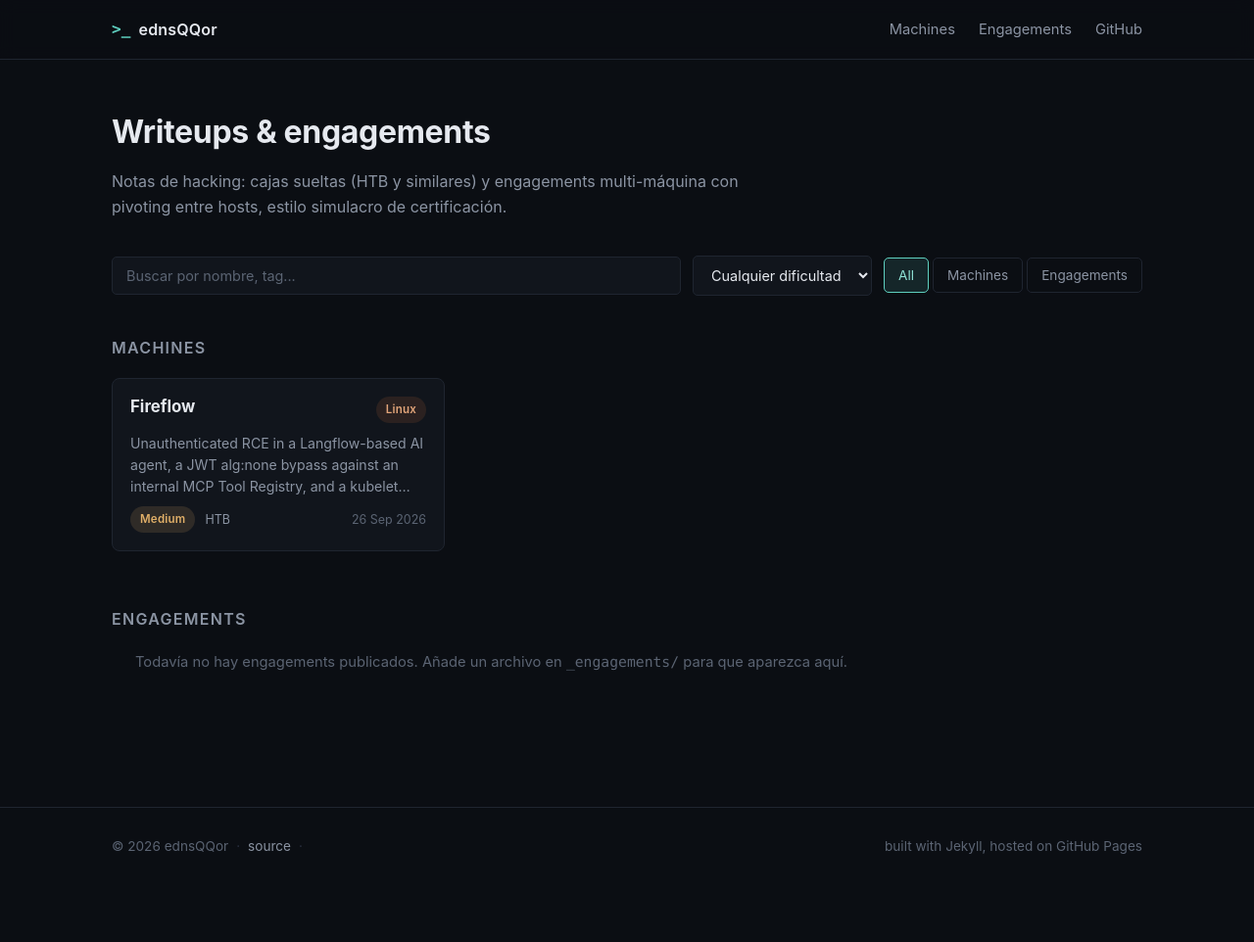
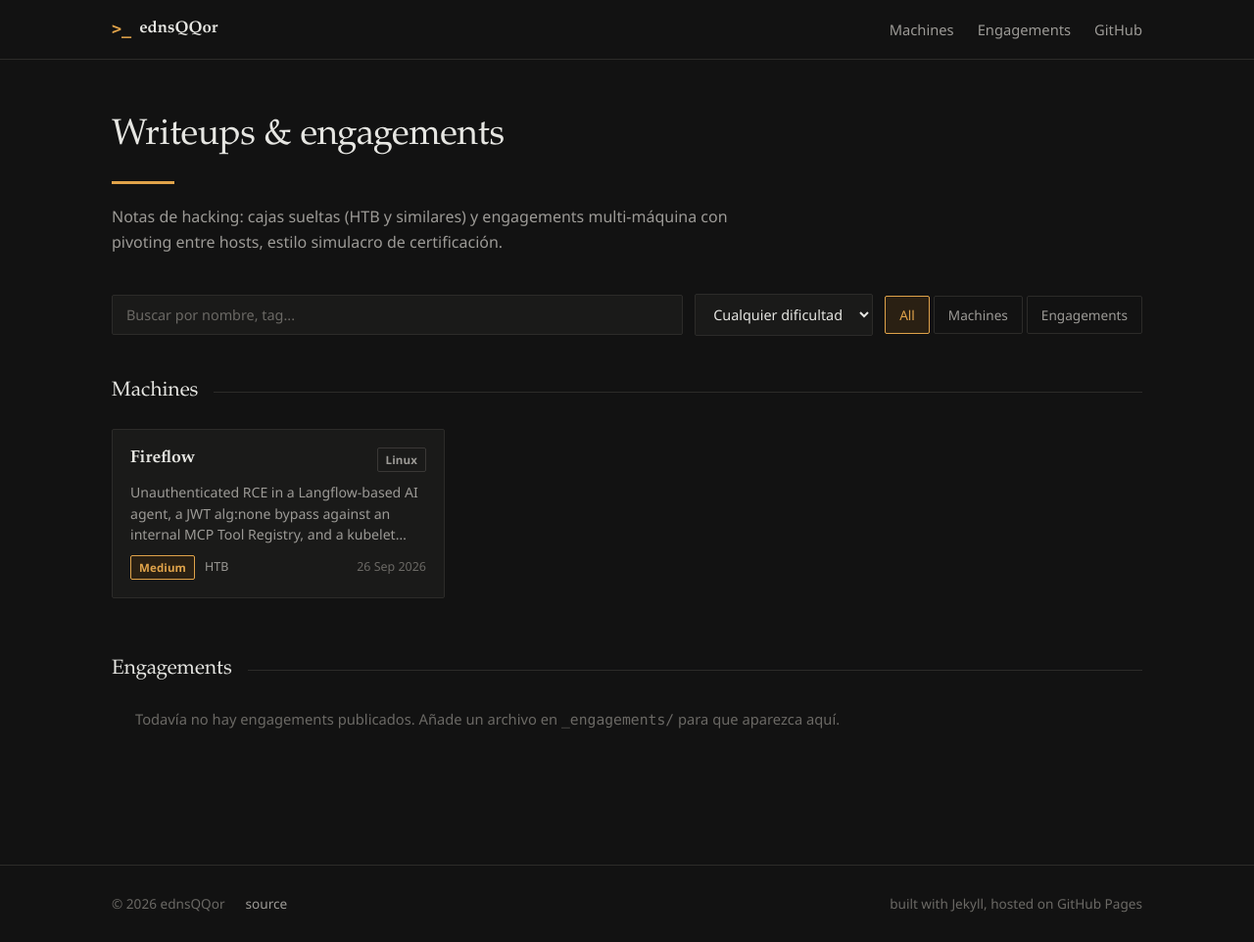
Before and after one commit to ednsQQor/ednsQQor.github.io, a Jekyll site: the page built from index.html, in a window 1280 px wide and 962 px high. Shown: the whole window at 98% size. Built offline with Jekyll 4.4.1, drawn with Linux system fonts in a browser that asks for light colours.

Commit message:
Redesign visual theme: neutral dark base, amber accent only in details

```diff
--- a/assets/css/style.css
+++ b/assets/css/style.css
@@ -1,38 +1,40 @@
 /* ==========================================================================
    Design tokens — tweak these to recolor the whole site.
+   Palette: neutral dark base (no yellow/olive cast) with a single amber
+   accent reserved for small, deliberate details. A moss green used only
+   as a very punctual secondary touch. No neon.
    ========================================================================== */
 :root {
-  /* surfaces */
-  --bg: #0b0e13;
-  --bg-elevated: #11151c;
-  --bg-elevated-hover: #161b24;
-  --bg-code: #0d1117;
-  --border: #1f2530;
-  --border-strong: #2a3140;
+  /* surfaces — neutral dark, kept clear of warm tint */
+  --bg: #121212;
+  --surface: #1a1a19;
+  --surface-hover: #212120;
+  --hairline: #2c2b29;
+  --hairline-strong: #3a3836;
 
-  /* text */
-  --text: #e6e9ef;
-  --text-muted: #8b94a3;
-  --text-faint: #5b6473;
+  /* text — off-white, clean contrast, not cream */
+  --text: #e6e6e2;
+  --text-muted: #9c9a96;
+  --text-faint: #6b6965;
 
-  /* accents */
-  --accent: #5fd0c0;       /* primary accent — teal, not neon */
-  --accent-soft: rgba(95, 208, 192, 0.12);
-  --accent-strong: #8fe3d6;
-  --accent-blue: #7aa2f7;  /* keywords, windows badge */
-  --accent-amber: #e0af68; /* medium difficulty, numbers */
-  --accent-green: #8fae6f; /* easy difficulty, strings */
-  --accent-red: #d9736b;   /* hard difficulty, errors */
+  /* the one accent — amber/gold, used sparingly (links, difficulty, details) */
+  --accent: #e0a34a;
+  --accent-dim: #a87730;
+  --accent-soft: #2a2013;
+
+  /* secondary accent — moss green, very punctual (easy difficulty, copy success) */
+  --moss: #6e8b4e;
+  --moss-soft: #1e2117;
 
   /* type */
-  --font-sans: "Inter", -apple-system, "Segoe UI", system-ui, Helvetica, Arial, sans-serif;
+  --font-display: "Iowan Old Style", "Palatino Linotype", Palatino, Georgia, "Noto Serif", serif;
+  --font-body: "Avenir Next", "Segoe UI", "Helvetica Neue", Arial, sans-serif;
   --font-mono: "JetBrains Mono", "Fira Code", ui-monospace, SFMono-Regular, Menlo, Consolas, monospace;
 
   /* layout */
   --max-width: 1100px;
   --content-width: 740px;
-  --radius: 8px;
-  --radius-sm: 5px;
+  --radius: 2px;
 }
 
 /* ==========================================================================
@@ -45,7 +47,7 @@ body {
   margin: 0;
   background: var(--bg);
   color: var(--text);
-  font-family: var(--font-sans);
+  font-family: var(--font-body);
   font-size: 16px;
   line-height: 1.65;
   -webkit-font-smoothing: antialiased;
@@ -54,7 +56,13 @@ body {
 a { color: var(--accent); text-decoration: none; }
 a:hover { text-decoration: underline; }
 
-img { max-width: 100%; display: block; border-radius: var(--radius-sm); }
+a:focus-visible, button:focus-visible, input:focus-visible,
+select:focus-visible, summary:focus-visible {
+  outline: 2px solid var(--accent);
+  outline-offset: 2px;
+}
+
+img { max-width: 100%; display: block; border-radius: var(--radius); }
 
 code, pre, kbd, samp { font-family: var(--font-mono); }
 
@@ -71,9 +79,8 @@ code, pre, kbd, samp { font-family: var(--font-mono); }
   position: sticky;
   top: 0;
   z-index: 20;
-  background: rgba(11, 14, 19, 0.85);
-  backdrop-filter: blur(8px);
-  border-bottom: 1px solid var(--border);
+  background: var(--bg);
+  border-bottom: 1px solid var(--hairline);
 }
 
 .site-header .wrap {
@@ -85,8 +92,9 @@ code, pre, kbd, samp { font-family: var(--font-mono); }
 
 .brand {
   color: var(--text);
+  font-family: var(--font-display);
+  font-size: 1.05rem;
   font-weight: 600;
-  letter-spacing: 0.01em;
   display: flex;
   align-items: center;
   gap: 8px;
@@ -104,24 +112,48 @@ code, pre, kbd, samp { font-family: var(--font-mono); }
 
 .site-main { min-height: 70vh; padding: 48px 0 80px; }
 
-.site-footer { border-top: 1px solid var(--border); padding: 28px 0; }
+.site-footer { border-top: 1px solid var(--hairline); padding: 28px 0; }
 .site-footer .wrap {
   display: flex;
   flex-wrap: wrap;
-  gap: 8px;
+  gap: 10px;
   align-items: center;
   color: var(--text-faint);
   font-size: 0.85rem;
 }
 .site-footer a { color: var(--text-muted); }
-.site-footer .sep { color: var(--border-strong); }
+.site-footer .sep {
+  font-size: 0;
+  display: inline-block;
+  width: 1px;
+  height: 0.9em;
+  background: var(--hairline-strong);
+}
 .footer-note { margin-left: auto; }
 
 /* ==========================================================================
    Home — hero, toolbar, cards
    ========================================================================== */
-.hero { max-width: var(--max-width); margin: 0 auto 36px; padding: 0 24px; }
-.hero h1 { font-size: 2rem; margin: 0 0 10px; letter-spacing: -0.01em; }
+.hero { max-width: var(--max-width); margin: 0 auto 40px; padding: 0 24px; }
+.hero h1 {
+  font-family: var(--font-display);
+  font-size: 2.3rem;
+  font-weight: 500;
+  letter-spacing: -0.01em;
+  margin: 0 0 20px;
+  padding-bottom: 18px;
+  position: relative;
+  display: inline-block;
+}
+.hero h1::after {
+  content: "";
+  position: absolute;
+  left: 0;
+  bottom: 0;
+  width: 64px;
+  height: 3px;
+  background: var(--accent);
+}
 .hero p { color: var(--text-muted); max-width: 640px; margin: 0; }
 
 .toolbar {
@@ -136,13 +168,13 @@ code, pre, kbd, samp { font-family: var(--font-mono); }
 
 .search-input,
 .difficulty-filter {
-  background: var(--bg-elevated);
-  border: 1px solid var(--border);
+  background: var(--surface);
+  border: 1px solid var(--hairline);
   color: var(--text);
-  border-radius: var(--radius-sm);
+  border-radius: var(--radius);
   padding: 10px 14px;
   font-size: 0.9rem;
-  font-family: var(--font-sans);
+  font-family: var(--font-body);
 }
 .search-input { flex: 1 1 220px; min-width: 180px; }
 .search-input:focus,
@@ -152,25 +184,33 @@ code, pre, kbd, samp { font-family: var(--font-mono); }
 .view-tabs { display: flex; gap: 4px; margin-left: auto; }
 .view-tab {
   background: transparent;
-  border: 1px solid var(--border);
+  border: 1px solid var(--hairline);
   color: var(--text-muted);
-  border-radius: var(--radius-sm);
+  border-radius: var(--radius);
   padding: 9px 14px;
   font-size: 0.85rem;
-  font-family: var(--font-sans);
+  font-family: var(--font-body);
   cursor: pointer;
 }
-.view-tab:hover { border-color: var(--border-strong); color: var(--text); }
-.view-tab.is-active { background: var(--accent-soft); border-color: var(--accent); color: var(--accent-strong); }
+.view-tab:hover { border-color: var(--hairline-strong); color: var(--text); }
+.view-tab.is-active { background: var(--accent-soft); border-color: var(--accent); color: var(--accent); }
 
 .content-section { max-width: var(--max-width); margin: 0 auto 56px; padding: 0 24px; }
 .section-title {
-  font-size: 1rem;
-  text-transform: uppercase;
-  letter-spacing: 0.08em;
-  color: var(--text-muted);
-  margin: 0 0 18px;
-  font-weight: 600;
+  display: flex;
+  align-items: center;
+  gap: 16px;
+  font-family: var(--font-display);
+  font-size: 1.3rem;
+  font-weight: 500;
+  color: var(--text);
+  margin: 0 0 20px;
+}
+.section-title::after {
+  content: "";
+  flex: 1;
+  height: 1px;
+  background: var(--hairline);
 }
 
 .empty-state, .no-results {
@@ -191,22 +231,23 @@ code, pre, kbd, samp { font-family: var(--font-mono); }
   display: flex;
   flex-direction: column;
   gap: 10px;
-  background: var(--bg-elevated);
-  border: 1px solid var(--border);
+  background: var(--surface);
+  border: 1px solid var(--hairline);
   border-radius: var(--radius);
   padding: 18px;
   color: var(--text);
-  transition: border-color 0.15s ease, transform 0.15s ease, background 0.15s ease;
 }
 .card:hover {
   text-decoration: none;
-  border-color: var(--border-strong);
-  background: var(--bg-elevated-hover);
-  transform: translateY(-1px);
+  border-color: var(--hairline-strong);
+  background: var(--surface-hover);
+}
+@media (prefers-reduced-motion: no-preference) {
+  .card { transition: border-color 0.12s ease, background-color 0.12s ease; }
 }
 
 .card-top { display: flex; align-items: flex-start; justify-content: space-between; gap: 10px; }
-.card-title { margin: 0; font-size: 1.05rem; line-height: 1.3; }
+.card-title { margin: 0; font-family: var(--font-display); font-size: 1.1rem; font-weight: 600; line-height: 1.3; }
 
 .card-summary {
   margin: 0;
@@ -228,7 +269,7 @@ code, pre, kbd, samp { font-family: var(--font-mono); }
   color: var(--text-faint);
   flex-wrap: wrap;
 }
-.meta-date { margin-left: auto; }
+.meta-date { margin-left: auto; font-variant-numeric: tabular-nums; }
 .meta-platform { color: var(--text-muted); }
 
 .card-hosts { display: flex; gap: 6px; flex-wrap: wrap; }
@@ -236,33 +277,33 @@ code, pre, kbd, samp { font-family: var(--font-mono); }
   font-family: var(--font-mono);
   font-size: 0.72rem;
   color: var(--text-muted);
-  background: var(--bg-code);
-  border: 1px solid var(--border);
-  border-radius: 4px;
+  background: var(--bg);
+  border: 1px solid var(--hairline);
+  border-radius: var(--radius);
   padding: 2px 7px;
 }
 .host-chip-more { color: var(--text-faint); }
 
-/* badges */
+/* badges — hairline-bordered stamps, not pills */
 .badge {
   display: inline-flex;
   align-items: center;
+  font-family: var(--font-body);
   font-size: 0.72rem;
   font-weight: 600;
-  letter-spacing: 0.02em;
-  padding: 3px 9px;
-  border-radius: 100px;
+  letter-spacing: 0.01em;
+  padding: 2px 8px;
+  border-radius: var(--radius);
   white-space: nowrap;
-  border: 1px solid transparent;
+  border: 1px solid currentColor;
 }
-.badge-os-linux { background: rgba(224, 123, 57, 0.12); color: #e0a479; }
-.badge-os-windows { background: rgba(122, 162, 247, 0.12); color: var(--accent-blue); }
+.badge-os-linux, .badge-os-windows { background: transparent; color: var(--text-muted); border-color: var(--hairline-strong); }
 
-.badge-diff-easy { background: rgba(143, 174, 111, 0.14); color: var(--accent-green); }
-.badge-diff-medium { background: rgba(224, 175, 104, 0.14); color: var(--accent-amber); }
-.badge-diff-hard { background: rgba(217, 115, 107, 0.14); color: var(--accent-red); }
+.badge-diff-easy { background: var(--moss-soft); color: var(--moss); }
+.badge-diff-medium { background: var(--accent-soft); color: var(--accent); }
+.badge-diff-hard { background: var(--accent-soft); color: var(--accent-dim); }
 
-.badge-type { background: var(--accent-soft); color: var(--accent-strong); }
+.badge-type { background: var(--accent-soft); color: var(--accent); }
 
 /* ==========================================================================
    Writeup page
@@ -274,7 +315,13 @@ code, pre, kbd, samp { font-family: var(--font-mono); }
 .writeup-kicker a { color: var(--text-muted); font-size: 0.85rem; }
 .writeup-kicker a:hover { color: var(--accent); }
 
-.writeup-header h1 { font-size: 2rem; margin: 0 0 14px; letter-spacing: -0.01em; }
+.writeup-header h1 {
+  font-family: var(--font-display);
+  font-size: 2rem;
+  font-weight: 500;
+  margin: 0 0 14px;
+  letter-spacing: -0.01em;
+}
 
 .writeup-meta {
   display: flex;
@@ -287,34 +334,38 @@ code, pre, kbd, samp { font-family: var(--font-mono); }
 
 .tag-list { display: flex; gap: 6px; flex-wrap: wrap; margin-top: 14px; }
 .tag {
-  font-family: var(--font-mono);
-  font-size: 0.72rem;
+  font-family: var(--font-body);
+  font-size: 0.74rem;
   color: var(--text-muted);
-  background: var(--bg-elevated);
-  border: 1px solid var(--border);
-  border-radius: 4px;
-  padding: 3px 8px;
+  background: transparent;
+  border: 1px solid var(--hairline);
+  border-radius: var(--radius);
+  padding: 3px 9px;
 }
 
 /* hosts overview (engagements) */
 .hosts-overview { max-width: var(--content-width); margin: 0 auto 40px; }
 .hosts-overview h2 {
-  font-size: 0.85rem;
-  text-transform: uppercase;
-  letter-spacing: 0.08em;
+  display: flex;
+  align-items: center;
+  gap: 14px;
+  font-family: var(--font-display);
+  font-size: 1rem;
+  font-weight: 500;
   color: var(--text-muted);
   margin: 0 0 14px;
 }
+.hosts-overview h2::after { content: ""; flex: 1; height: 1px; background: var(--hairline); }
 .hosts-grid { display: grid; grid-template-columns: repeat(auto-fill, minmax(200px, 1fr)); gap: 12px; }
 .host-card {
-  background: var(--bg-elevated);
-  border: 1px solid var(--border);
+  background: var(--surface);
+  border: 1px solid var(--hairline);
   border-radius: var(--radius);
   padding: 14px;
 }
 .host-card-top { display: flex; align-items: center; justify-content: space-between; gap: 8px; margin-bottom: 6px; }
 .host-name { font-weight: 600; font-family: var(--font-mono); font-size: 0.9rem; }
-.host-ip { color: var(--text-faint); font-size: 0.78rem; }
+.host-ip { color: var(--text-faint); font-size: 0.78rem; font-variant-numeric: tabular-nums; }
 .host-role { margin: 6px 0 0; color: var(--text-muted); font-size: 0.82rem; }
 
 /* content + TOC layout */
@@ -328,19 +379,18 @@ code, pre, kbd, samp { font-family: var(--font-mono); }
 
 .writeup-toc {
   order: -1;
-  background: var(--bg-elevated);
-  border: 1px solid var(--border);
+  background: var(--surface);
+  border: 1px solid var(--hairline);
   border-radius: var(--radius);
 }
 .writeup-toc:empty { display: none; }
 .writeup-toc summary {
   cursor: pointer;
-  padding: 12px 16px;
-  font-size: 0.85rem;
+  padding: 10px 16px;
+  font-family: var(--font-body);
+  font-size: 0.82rem;
   font-weight: 600;
   color: var(--text-muted);
-  text-transform: uppercase;
-  letter-spacing: 0.05em;
 }
 .writeup-toc ol {
   margin: 0;
@@ -354,14 +404,23 @@ code, pre, kbd, samp { font-family: var(--font-mono); }
 
 .writeup-content { min-width: 0; font-size: 1rem; }
 .writeup-content h2 {
-  font-size: 1.35rem;
+  font-family: var(--font-display);
+  font-weight: 500;
+  color: var(--text);
+  font-size: 1.4rem;
   margin: 2.2em 0 0.7em;
-  padding-top: 0.4em;
-  border-top: 1px solid var(--border);
+  padding-top: 0.5em;
+  border-top: 1px solid var(--hairline);
   scroll-margin-top: 80px;
 }
 .writeup-content h2:first-child { border-top: none; padding-top: 0; margin-top: 0; }
-.writeup-content h3 { font-size: 1.1rem; margin: 1.8em 0 0.6em; scroll-margin-top: 80px; }
+.writeup-content h3 {
+  font-family: var(--font-display);
+  font-weight: 600;
+  font-size: 1.1rem;
+  margin: 1.8em 0 0.6em;
+  scroll-margin-top: 80px;
+}
 .writeup-content p { margin: 0 0 1.1em; color: var(--text); }
 .writeup-content ul,
 .writeup-content ol { margin: 0 0 1.1em; padding-left: 1.4em; color: var(--text); }
@@ -369,9 +428,8 @@ code, pre, kbd, samp { font-family: var(--font-mono); }
 .writeup-content blockquote {
   margin: 1.4em 0;
   padding: 0.2em 1.1em;
-  border-left: 3px solid var(--accent);
-  background: var(--bg-elevated);
-  border-radius: 0 var(--radius-sm) var(--radius-sm) 0;
+  border-left: 3px solid var(--hairline-strong);
+  background: var(--surface);
   color: var(--text-muted);
 }
 .writeup-content blockquote p:last-child { margin-bottom: 0; }
@@ -386,21 +444,21 @@ code, pre, kbd, samp { font-family: var(--font-mono); }
 }
 .writeup-content table th,
 .writeup-content table td {
-  border: 1px solid var(--border);
+  border: 1px solid var(--hairline);
   padding: 8px 12px;
   text-align: left;
 }
-.writeup-content table th { background: var(--bg-elevated); color: var(--text-muted); }
+.writeup-content table th { background: var(--surface); color: var(--text-muted); }
 
-.writeup-content hr { border: none; border-top: 1px solid var(--border); margin: 2.4em 0; }
+.writeup-content hr { border: none; border-top: 1px solid var(--hairline); margin: 2.4em 0; }
 
 .writeup-content code {
-  background: var(--bg-code);
-  border: 1px solid var(--border);
-  border-radius: 4px;
+  background: var(--bg);
+  border: 1px solid var(--hairline);
+  border-radius: var(--radius);
   padding: 0.15em 0.4em;
   font-size: 0.86em;
-  color: var(--accent-strong);
+  color: var(--text);
 }
 
 /* code blocks (rouge) */
@@ -410,8 +468,8 @@ code, pre, kbd, samp { font-family: var(--font-mono); }
   margin: 1.4em 0;
 }
 .writeup-content .highlight {
-  background: var(--bg-code);
-  border: 1px solid var(--border);
+  background: var(--bg);
+  border: 1px solid var(--hairline);
   border-radius: var(--radius);
   padding: 16px 18px;
   overflow-x: auto;
@@ -430,40 +488,39 @@ code, pre, kbd, samp { font-family: var(--font-mono); }
   position: absolute;
   top: 10px;
   right: 10px;
-  background: var(--bg-elevated);
-  border: 1px solid var(--border);
-  color: var(--text-muted);
-  font-family: var(--font-sans);
-  font-size: 0.72rem;
-  padding: 4px 9px;
-  border-radius: 5px;
+  background: transparent;
+  border: 1px solid var(--hairline);
+  color: var(--text-faint);
+  font-family: var(--font-body);
+  font-size: 0.7rem;
+  padding: 3px 8px;
+  border-radius: var(--radius);
   cursor: pointer;
-  opacity: 0;
-  transition: opacity 0.15s ease;
 }
-.highlighter-rouge:hover .copy-btn,
-.copy-btn:focus { opacity: 1; }
-.copy-btn:hover { border-color: var(--accent); color: var(--accent); }
-.copy-btn.is-copied { border-color: var(--accent-green); color: var(--accent-green); }
+.copy-btn:hover, .copy-btn:focus-visible { color: var(--text); border-color: var(--hairline-strong); }
+.copy-btn.is-copied { color: var(--moss); border-color: var(--moss); }
+@media (prefers-reduced-motion: no-preference) {
+  .copy-btn { transition: color 0.12s ease, border-color 0.12s ease; }
+}
 
 /* ==========================================================================
-   Rouge syntax highlighting tokens
+   Rouge syntax highlighting tokens — same earth-tone palette, no rainbow.
    ========================================================================== */
 .highlight .c, .highlight .c1, .highlight .cm, .highlight .cs { color: var(--text-faint); font-style: italic; }
-.highlight .k, .highlight .kn, .highlight .kd, .highlight .kp, .highlight .kr, .highlight .kt { color: var(--accent-blue); }
+.highlight .k, .highlight .kn, .highlight .kd, .highlight .kp, .highlight .kr, .highlight .kt { color: var(--text-muted); }
 .highlight .s, .highlight .s1, .highlight .s2, .highlight .sb, .highlight .sc,
 .highlight .sd, .highlight .se, .highlight .sh, .highlight .si, .highlight .sx,
-.highlight .sr, .highlight .ss, .highlight .dl { color: var(--accent-green); }
-.highlight .m, .highlight .mi, .highlight .mf, .highlight .mh, .highlight .mo, .highlight .il { color: var(--accent-amber); }
-.highlight .nf, .highlight .nc, .highlight .nn, .highlight .nx { color: var(--accent); }
-.highlight .nb, .highlight .bp { color: var(--accent-blue); }
+.highlight .sr, .highlight .ss, .highlight .dl { color: var(--moss); }
+.highlight .m, .highlight .mi, .highlight .mf, .highlight .mh, .highlight .mo, .highlight .il { color: var(--accent); }
+.highlight .nf, .highlight .nc, .highlight .nn, .highlight .nx { color: var(--accent-dim); }
+.highlight .nb, .highlight .bp { color: var(--text-muted); }
 .highlight .nv, .highlight .vc, .highlight .vg, .highlight .vi { color: var(--text); }
 .highlight .o, .highlight .ow { color: var(--text-muted); }
 .highlight .p { color: var(--text-muted); }
-.highlight .err { color: var(--accent-red); }
+.highlight .err { color: var(--accent-dim); }
 .highlight .gh, .highlight .gu { color: var(--text-muted); font-weight: 600; }
-.highlight .gd { color: var(--accent-red); }
-.highlight .gi { color: var(--accent-green); }
+.highlight .gd { color: var(--accent-dim); }
+.highlight .gi { color: var(--moss); }
 
 /* ==========================================================================
    Responsive
@@ -479,7 +536,7 @@ code, pre, kbd, samp { font-family: var(--font-mono); }
 @media (max-width: 640px) {
   .site-header .wrap { height: 54px; }
   .site-nav { gap: 14px; }
-  .hero h1 { font-size: 1.6rem; }
+  .hero h1 { font-size: 1.7rem; }
   .toolbar { flex-direction: column; align-items: stretch; }
   .view-tabs { margin-left: 0; }
   .writeup-header h1 { font-size: 1.5rem; }
```
Also changed, not shown: assets/img/favicon.svg.
